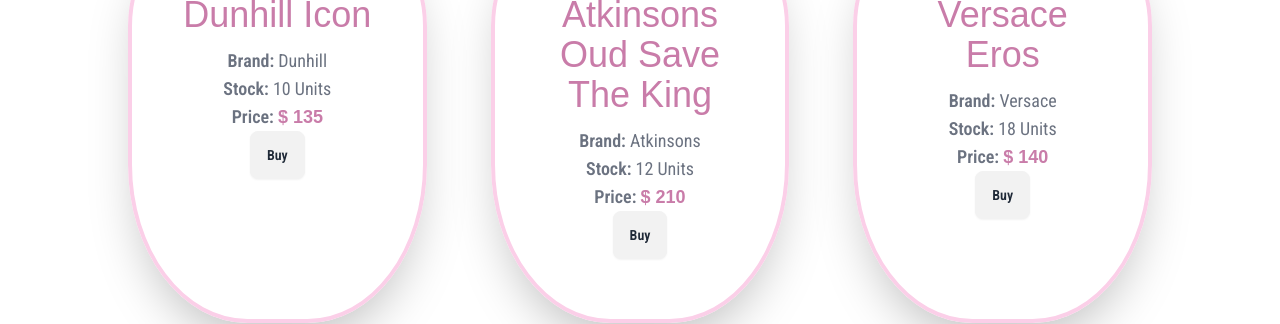
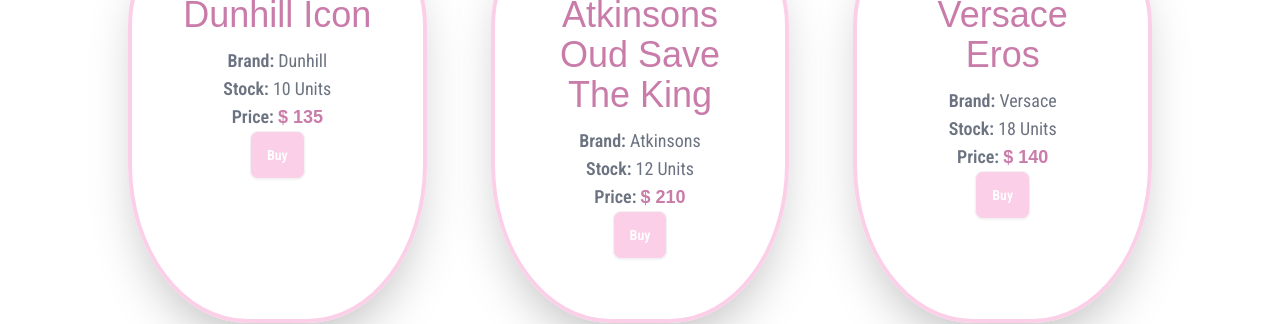
Before and after one commit to JannatulAfrozFaria/mystic-aura-client, a React (Vite) app: page /shop in a window 1280 px wide. Shown: the part 1120-1444 px from the top of the page. Built offline with nearby package versions, Linux system fonts and the light colour scheme; a web font is replaced by a local one.

Commit message:
button style created

```diff
--- a/src/index.css
+++ b/src/index.css
@@ -125,3 +125,7 @@
 .cardTextProperty span{
   font-weight: 600;
 }
+.categoryButton{
+  background-color: #FBCFE8;
+  color: white;
+}
```
